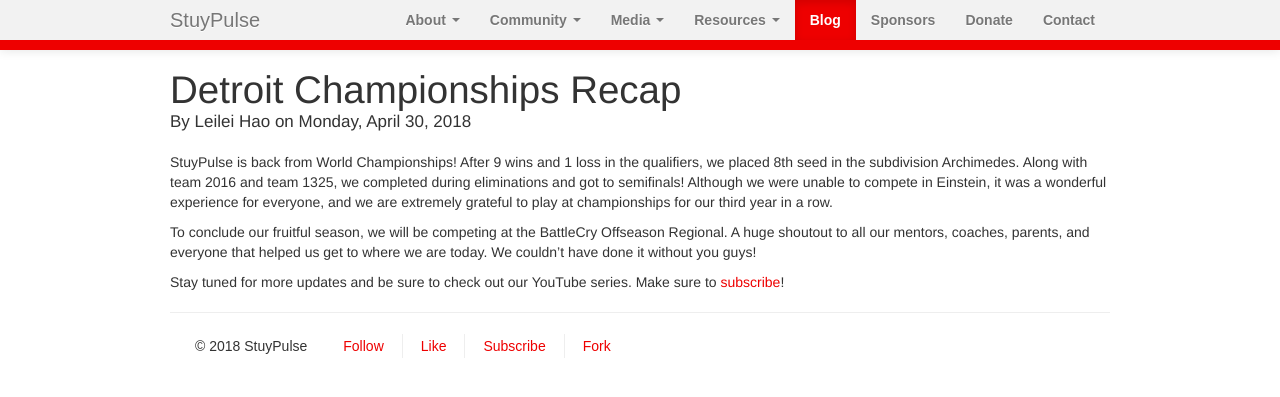
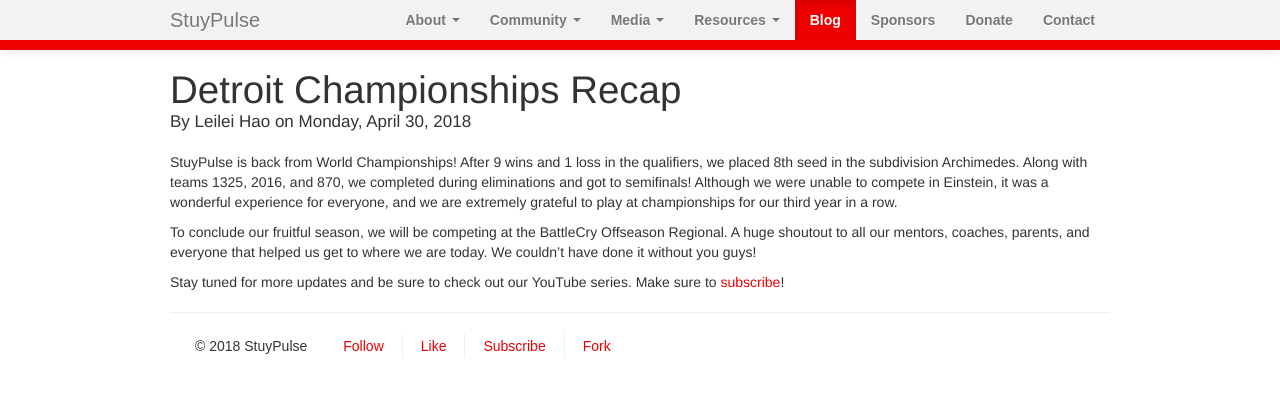
Before and after one commit to StuyPulse/team694.github.io, a Jekyll site: the page built from _posts/2018-04-30-champs.md, in a window 1280 px wide. Shown: the top 397 px of the page. Built offline with Jekyll 4.4.1, drawn with Linux system fonts in a browser that asks for light colours; nearby versions of some CDN libraries.

Commit message:
Add missing team to champs post

```diff
--- a/_posts/2018-04-30-champs.md
+++ b/_posts/2018-04-30-champs.md
@@ -5,7 +5,7 @@ author: Leilei Hao
 ---
 StuyPulse is back from World Championships!
 After 9 wins and 1 loss in the qualifiers, we placed 8th seed in the subdivision Archimedes.
-Along with team 2016 and team 1325, we completed during eliminations and got to semifinals!
+Along with teams 1325, 2016, and 870, we completed during eliminations and got to semifinals!
 Although we were unable to compete in Einstein, it was a wonderful experience for everyone, and we are extremely grateful to play at championships for our third year in a row.
 
 To conclude our fruitful season, we will be competing at the BattleCry Offseason Regional.
```
